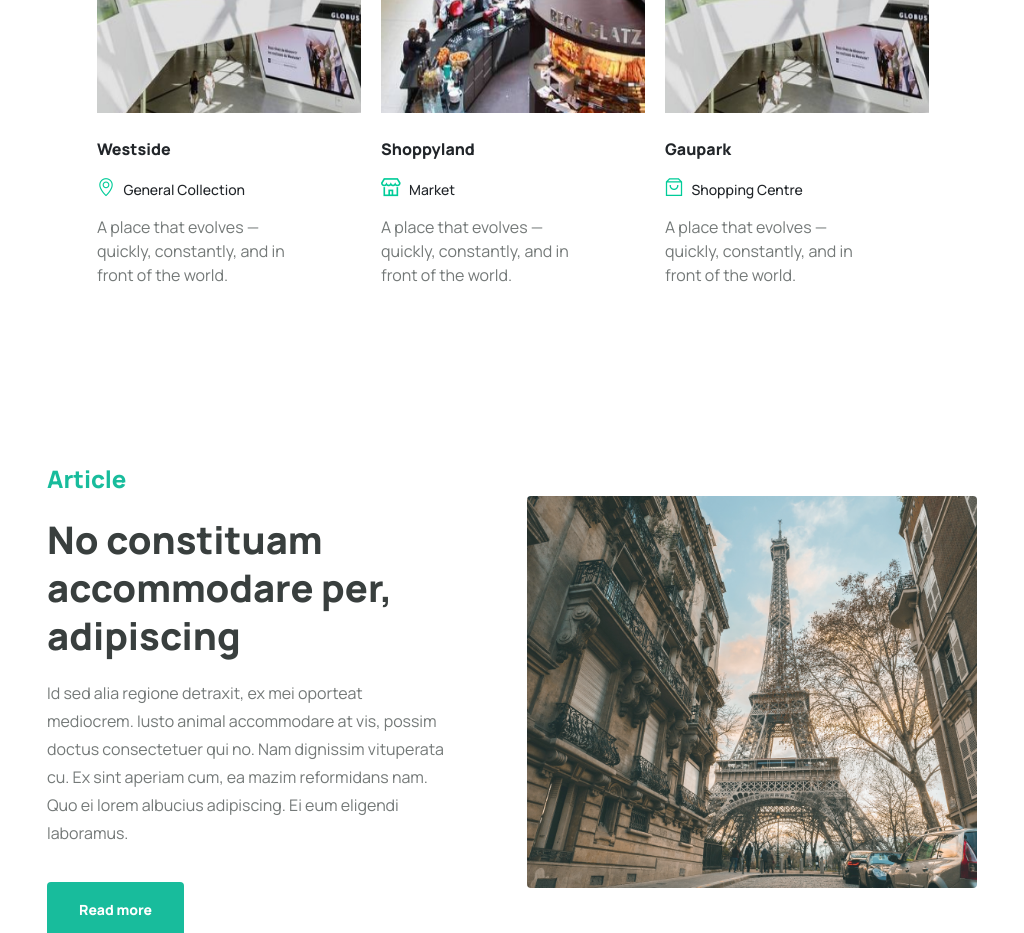
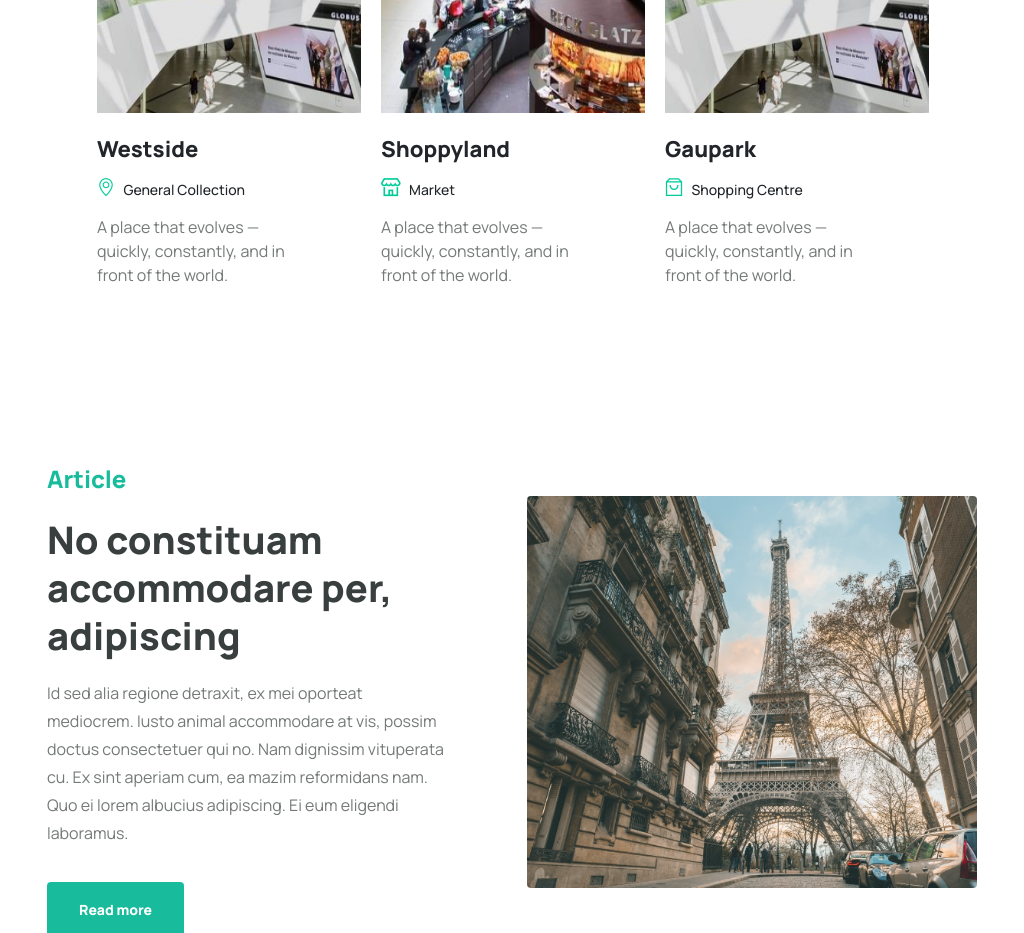
Before and after one commit to ch0wdhury/popupshops-new-landing, a plain HTML site: page index.html in a window 1024 px wide. Shown: the part 3480-4413 px from the top of the page. Drawn offline with nearby package versions, Linux system fonts and the light colour scheme; files whose address does not match are found by name.

Commit message:
Add files via upload

```diff
--- a/css/media.css
+++ b/css/media.css
@@ -397,6 +397,9 @@
 	.city-collection-header h2 {
 		font-size: 48px;
 	}
+	.collection-card-title {
+		font-size: 22px;
+	}
 	.article-text-content h2 {
 		font-size: 38px;
 	}
```
